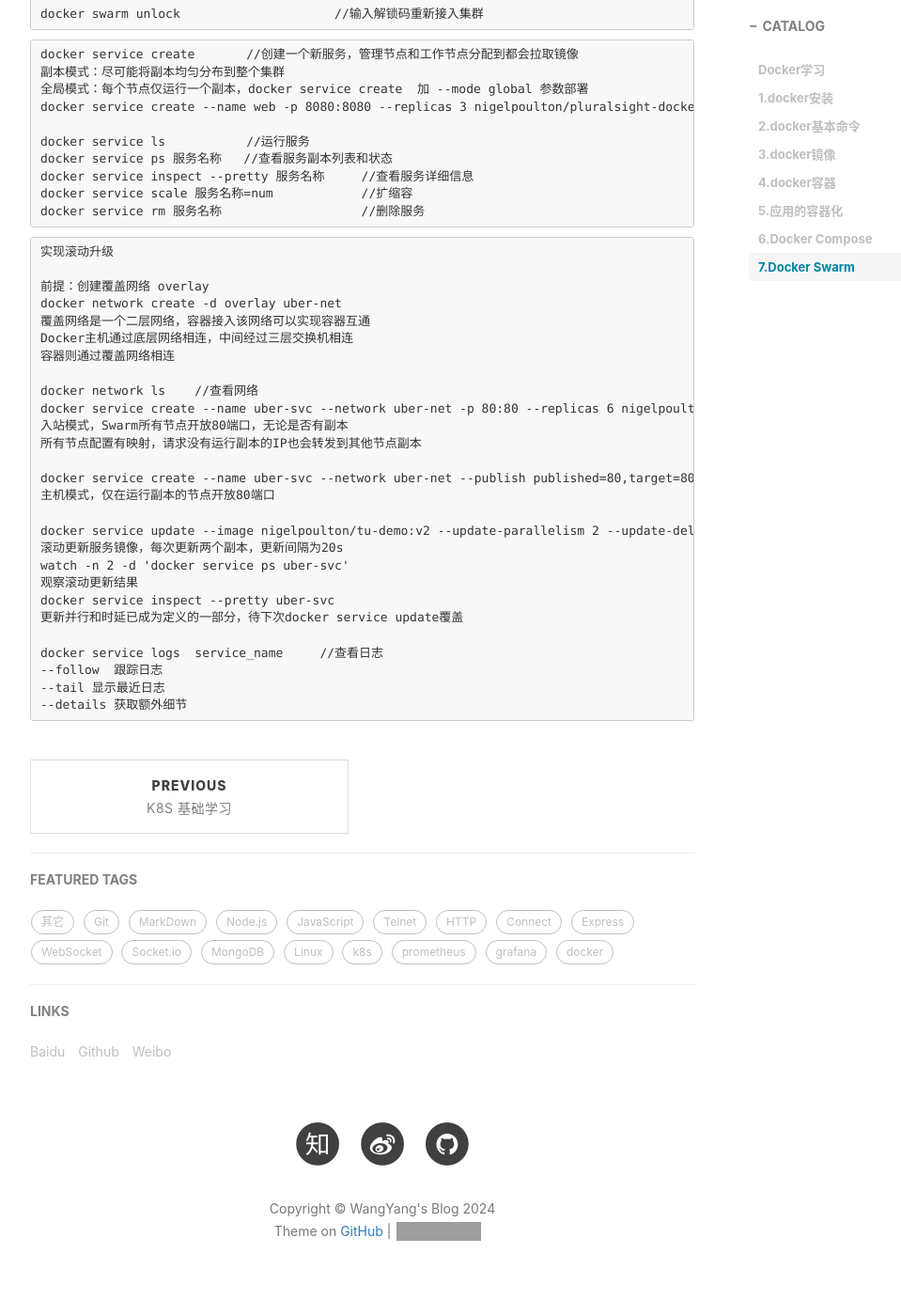
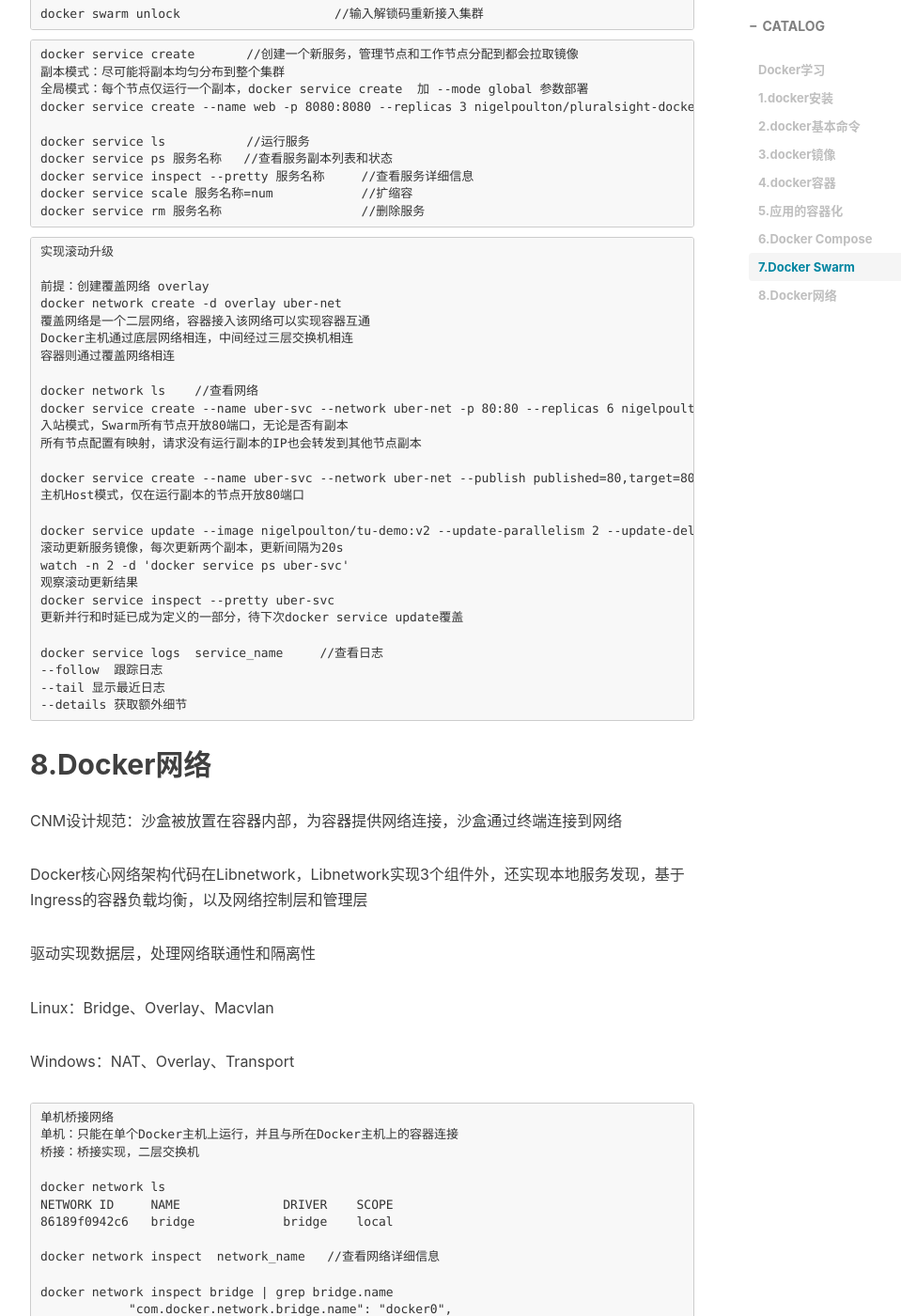
Before and after one commit to wangyang1996/wangyang1996.github.io, a Jekyll site: the page built from _posts/2024-8-31-docker.md, in a window 1280 px wide and 1400 px high, scrolled down 6906 px. Shown: the whole window at 94% size, without its empty margins (233-1192 px from the left). Built offline with Jekyll 4.4.1, drawn with Linux system fonts in a browser that asks for light colours; nearby versions of some CDN libraries; comment, search, counter and statistics services are not loaded; some of the changed text lies outside the part shown; grey boxes are pictures that could not be loaded.

Commit message:
modify docker.md

````diff
--- a/_posts/2024-8-31-docker.md
+++ b/_posts/2024-8-31-docker.md
@@ -370,7 +370,7 @@ docker service create --name uber-svc --network uber-net -p 80:80 --replicas 6 n
 所有节点配置有映射，请求没有运行副本的IP也会转发到其他节点副本
 
 docker service create --name uber-svc --network uber-net --publish published=80,target=80,mode=host --replicas 6 nigelpoulton/tu-demo:v1
-主机模式，仅在运行副本的节点开放80端口
+主机Host模式，仅在运行副本的节点开放80端口
 
 docker service update --image nigelpoulton/tu-demo:v2 --update-parallelism 2 --update-delay 20s uber-svc
 滚动更新服务镜像，每次更新两个副本，更新间隔为20s
@@ -384,3 +384,109 @@ docker service logs  service_name     //查看日志
 --tail 显示最近日志
 --details 获取额外细节
 ```
+
+## 8.Docker网络
+
+CNM设计规范：沙盒被放置在容器内部，为容器提供网络连接，沙盒通过终端连接到网络
+
+Docker核心网络架构代码在Libnetwork，Libnetwork实现3个组件外，还实现本地服务发现，基于Ingress的容器负载均衡，以及网络控制层和管理层
+
+驱动实现数据层，处理网络联通性和隔离性
+
+Linux：Bridge、Overlay、Macvlan
+
+Windows：NAT、Overlay、Transport
+
+```
+单机桥接网络
+单机：只能在单个Docker主机上运行，并且与所在Docker主机上的容器连接
+桥接：桥接实现，二层交换机
+
+docker network ls
+NETWORK ID     NAME              DRIVER    SCOPE
+86189f0942c6   bridge            bridge    local
+
+docker network inspect  network_name   //查看网络详细信息
+
+docker network inspect bridge | grep bridge.name
+            "com.docker.network.bridge.name": "docker0",
+
+ip link show docker0
+6: docker0: <NO-CARRIER,BROADCAST,MULTICAST,UP> mtu 1500 qdisc noqueue state DOWN mode DEFAULT group default
+    link/ether 02:42:6e:5e:5a:c7 brd ff:ff:ff:ff:ff:ff
+
+默认的bridge网络映射到内核中为docker0的Linux网桥
+
+docker network create -d bridge localnet        //-d指定驱动
+docker network ls
+ip a                                            //可以看到多一个网桥信息br-networkid
+
+brctl show
+bridge name             bridge id               STP enabled     interfaces
+br-891ad74425e6         8000.0242279f1645       no
+
+创建容器接入bridge驱动网络，因为新容器注册到指定docker dns服务，所以容器内可以解析容器名称，ping 容器名
+
+docker network inspect localnet
+
+ "Containers":
+ {
+            "05f1737e7f4bf0a8ee6b82fcc108454ba3005d7b0beea8622cb6d0ceb6b54530": {
+                "Name": "c1",
+                "EndpointID": "ed55d1ec49540f4bbe41cb6de797ec12bc57959c59174d887dbf7a810df70805",
+                "MacAddress": "02:42:ac:13:00:02",
+                "IPv4Address": "172.19.0.2/16",
+                "IPv6Address": ""
+            },
+            "cc485cba198d96f59e44bb1393f1f717049de9a10780f8abd58fc42f2115d6b8": {
+                "Name": "c2",
+                "EndpointID": "d74540d41456e3325169d7790b545ebb5fff329d936a0e98922b42ef0fe24a43",
+                "MacAddress": "02:42:ac:13:00:03",
+                "IPv4Address": "172.19.0.3/16",
+                "IPv6Address": ""
+            }
+}
+
+docker port 容器名         //确认端口映射
+端口映射从外部访问容器内部桥接网络
+docker network prune      //删除主机全部未被使用的网络
+docker network rm  网络名称       //删除指定网络
+```
+
+```
+多机覆盖网络
+docker network create -d overlay 网络名称      //		覆盖网络
+
+```
+
+```
+接入现有网络
+Macvlan驱动，将容器化应用连接到外部系统Vlan和物理网络。
+通过对容器提供MAC和IP地址，让容器接入物理网络或者vlan
+可以通过主机接口访问容器接口，缺点是需要将主机网卡设置为混杂模式，这在公有云平台是不允许的，所以该网络驱动多用于公司内部中心网络
+
+Macvlan主要靠设置子接口连入物理网络或者vla
+```
+
+```
+网络故障排查
+查看daemon日志或者应用容器日志
+journalctl -u docker.service
+
+docker logs 容器名称
+docker service logs 服务名称
+```
+
+```
+服务发现
+允许容器和swarm服务通过名称互相定位，前提在同一网络中
+每个容器都有本地DNS解析器，如果本地缓存没有，向Docker主机内置的DNS服务器查询IP
+每个启动时使用--name的swarm服务或者容器，都会将自己名称和IP注册到DNS服务器，通过DNS服务器互相发现同一网络的应用
+```
+
+```
+Ingress网络
+Swarm服务支持两种服务发布方式
+Ingress 默认，可以从Swarm任意一个节点访问服务，即使该节点没有运行副本
+Host 只能通过运行服务副本的节点来访问 --publish published=80,target=80,mode=host
+```
````
